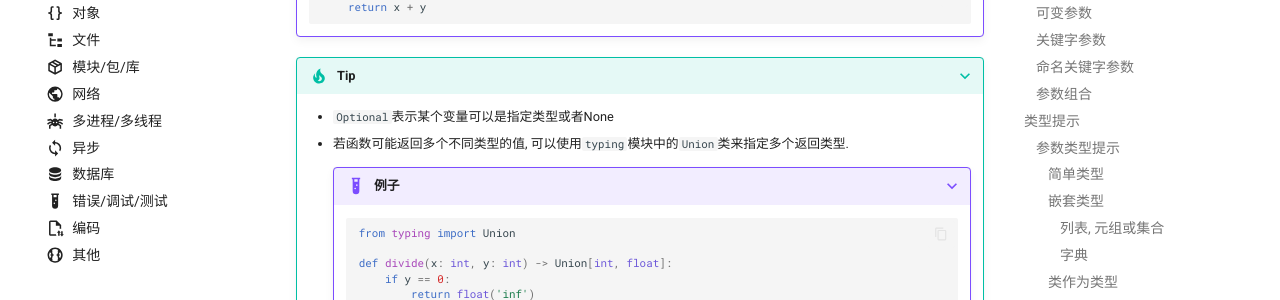
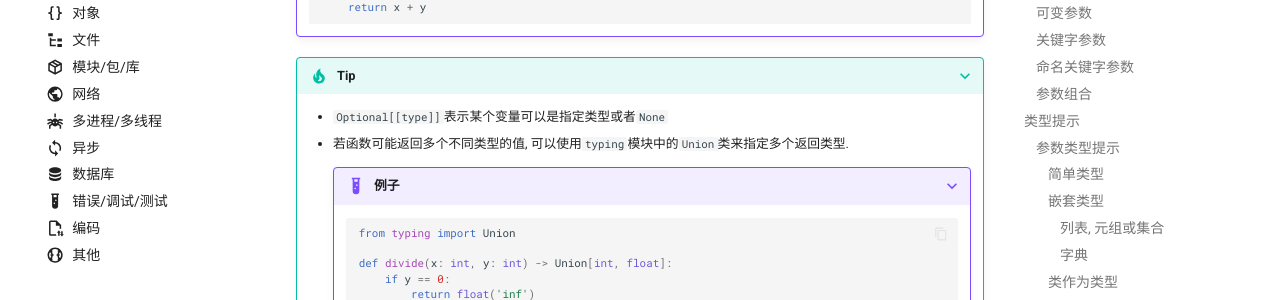
Before and after one commit to sigmax01/py, an MkDocs documentation site: the page built from docs/基础/函数.md, in a window 1280 px wide and 900 px high, scrolled down 4486 px. Shown: the part 151-451 px from the top of the window. Built offline with MkDocs 1.6.1 and Material for MkDocs 9.7.7, drawn with Linux system fonts in a browser that asks for light colours; comment, search, counter and statistics services are not loaded.

Commit message:
`docs: Improve "类型提示" section with clarified type hinting examples`

```diff
--- a/docs/基础/函数.md
+++ b/docs/基础/函数.md
@@ -328,7 +328,7 @@ Python3.6+ 版本加入了对"类型提示"的支持.
 
 ???+ tip "Tip"
 
-    - `Optional`表示某个变量可以是指定类型或者None
+    - `Optional[[type]]`表示某个变量可以是指定类型或者`None`
     - 若函数可能返回多个不同类型的值, 可以使用`typing`模块中的`Union`类来指定多个返回类型.
 
         ???+ example "例子"
```
